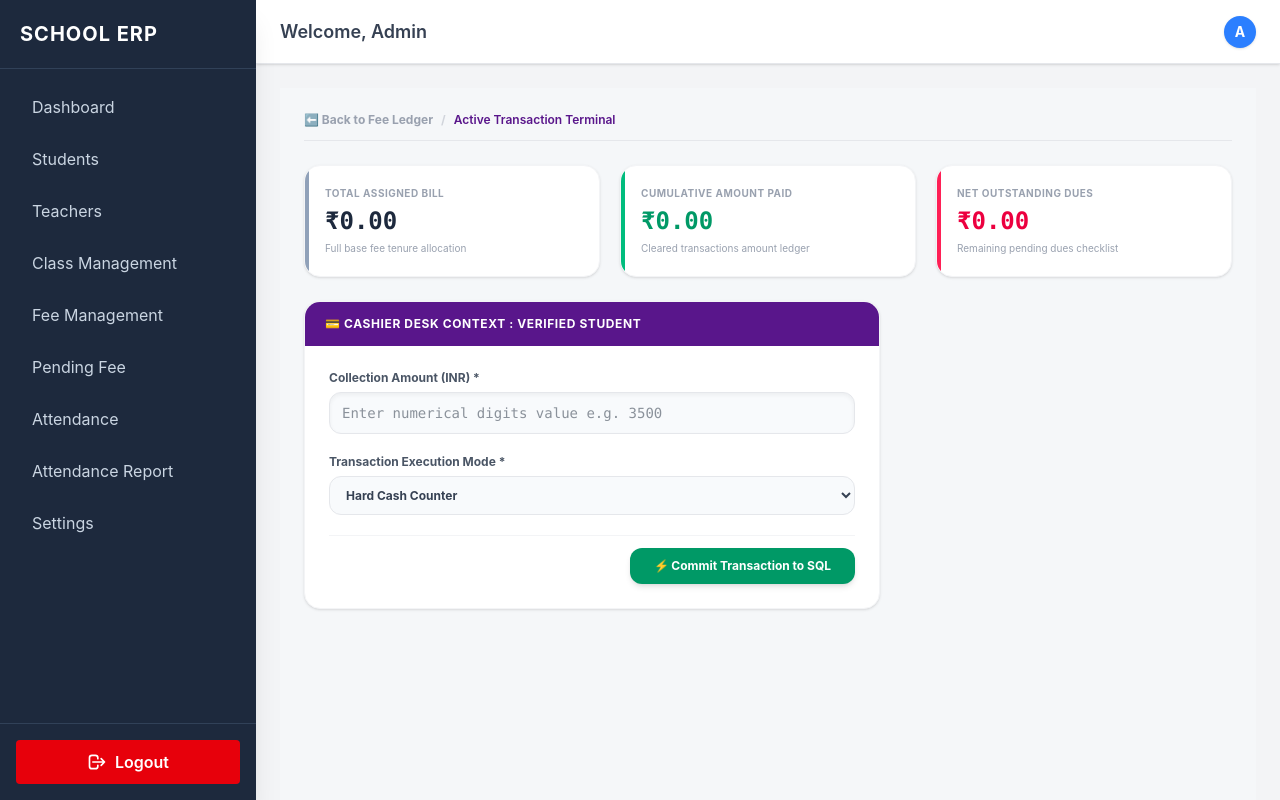
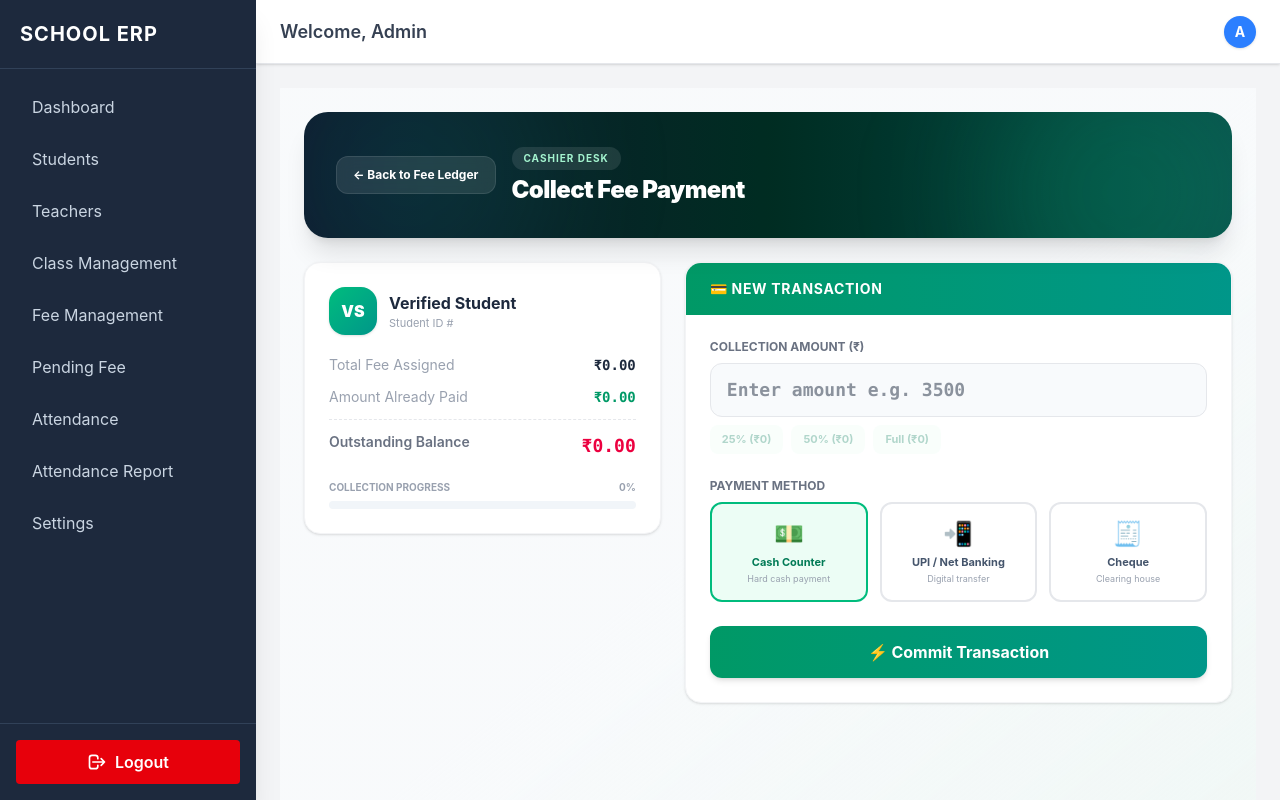
Before and after one commit to saifofficial0778-svg/school-erp-system, a React (Vite) app in the folder school-erp-frontend/: page /fee-collection in a window 1280 px wide. Built offline with nearby package versions, Linux system fonts and the light colour scheme; sample sign-in values are in the browser's storage.

Commit message:
UI change of fee collection

```diff
--- a/school-erp-frontend/src/pages/FeeCollection.jsx
+++ b/school-erp-frontend/src/pages/FeeCollection.jsx
@@ -3,9 +3,8 @@ import API from '../services/api';
 
 const FeeCollection = () => {
   const [loading, setLoading] = useState(false);
+  const [success, setSuccess] = useState(null); // holds receipt data after successful payment
 
-
-  // Unified state layout for structured parsing
   const [studentInfo, setStudentInfo] = useState({
     id: '',
     name: '',
@@ -17,14 +16,12 @@ const FeeCollection = () => {
   const [collectAmount, setCollectAmount] = useState('');
   const [paymentMode, setPaymentMode] = useState('cash');
 
-  // 🔥 SAFE PARAMETERS EXTRACTION LIFECYCLE
   useEffect(() => {
     const params = new URLSearchParams(window.location.search);
 
     const sId = params.get('studentId') || '';
     const name = params.get('name') || 'Verified Student';
 
-    // String ko clean Float numbers me transform karna mandatory h parse mapping ke liye
     const total = parseFloat(params.get('total')) || 0;
     const paid = parseFloat(params.get('paid')) || 0;
     const calculatedBalance = total - paid;
@@ -38,7 +35,18 @@ const FeeCollection = () => {
     });
   }, []);
 
-  // SQL transaction committer
+  const quickAmounts = [
+    { label: '25%', value: Math.round(studentInfo.balance * 0.25) },
+    { label: '50%', value: Math.round(studentInfo.balance * 0.5) },
+    { label: 'Full', value: studentInfo.balance },
+  ];
+
+  const paymentMethods = [
+    { id: 'cash', label: 'Cash Counter', icon: '💵', sub: 'Hard cash payment' },
+    { id: 'online', label: 'UPI / Net Banking', icon: '📲', sub: 'Digital transfer' },
+    { id: 'cheque', label: 'Cheque', icon: '🧾', sub: 'Clearing house' },
+  ];
+
   const handleTransactionSubmit = async (e) => {
     e.preventDefault();
     const amount = parseFloat(collectAmount);
@@ -54,134 +62,243 @@ const FeeCollection = () => {
       setLoading(true);
       const nextPaidTotal = studentInfo.amountPaid + amount;
       const calculatedStatus = nextPaidTotal >= studentInfo.totalBill ? 'paid' : 'partially_paid';
+      const txnId = `TXN_${Date.now()}`;
 
-      // Live payload model keys matching your fees table schema exactly
       const payload = {
         studentId: parseInt(studentInfo.id),
         amount_paid: amount,
         payment_mode: paymentMode,
-        transaction_id: `TXN_${Date.now()}`
+        transaction_id: txnId
       };
 
-      console.log("Committing robust audit entry to database node...", payload);
       const res = await API.post('/fees', payload);
 
       if (res?.data?.success) {
-        alert("Fees transaction committed flawlessly! Ledger updated. 💳🎉");
-        window.location.href = '/fee-management'; // Return to index page desk
+        // ✅ Show an on-screen receipt instead of an alert + hard redirect
+        setSuccess({
+          amount,
+          txnId,
+          mode: paymentMode,
+          newBalance: studentInfo.balance - amount,
+          status: calculatedStatus
+        });
       } else {
         alert("Backend server side integration error!");
       }
       setLoading(false);
     } catch (error) {
       console.error("Payment registration submission rejection:", error.message);
-      alert("Database rejection or constraints network drop issue!");
+      alert(error.response?.data?.message || "Database rejection or constraints network drop issue!");
       setLoading(false);
     }
   };
 
+  const collectionRate = studentInfo.totalBill > 0
+    ? Math.round((studentInfo.amountPaid / studentInfo.totalBill) * 100)
+    : 0;
+
+  // ✅ SUCCESS / RECEIPT VIEW
+  if (success) {
+    return (
+      <div className="min-h-screen bg-gradient-to-br from-slate-50 via-slate-50 to-emerald-50/40 flex items-center justify-center p-6 font-sans">
+        <div className="bg-white rounded-3xl shadow-xl border border-gray-100 max-w-md w-full overflow-hidden">
+          <div className="bg-gradient-to-r from-emerald-600 to-teal-600 p-8 text-center">
+            <div className="w-16 h-16 bg-white/20 rounded-full flex items-center justify-center mx-auto mb-3">
+              <svg className="w-8 h-8 text-white" fill="none" stroke="currentColor" viewBox="0 0 24 24">
+                <path strokeLinecap="round" strokeLinejoin="round" strokeWidth={2.5} d="M5 13l4 4L19 7" />
+              </svg>
+            </div>
+            <h2 className="text-xl font-black text-white">Payment Successful</h2>
+            <p className="text-emerald-100 text-xs mt-1">Transaction committed to ledger</p>
+          </div>
+
+          <div className="p-6 space-y-4">
+            <div className="flex justify-between text-sm">
+              <span className="text-gray-400">Student</span>
+              <span className="font-bold text-slate-800">{studentInfo.name}</span>
+            </div>
+            <div className="flex justify-between text-sm">
+              <span className="text-gray-400">Amount Paid</span>
+              <span className="font-black text-emerald-600 font-mono text-lg">₹{success.amount.toLocaleString('en-IN')}</span>
+            </div>
+            <div className="flex justify-between text-sm">
+              <span className="text-gray-400">Payment Mode</span>
+              <span className="font-bold text-slate-700 capitalize">{success.mode}</span>
+            </div>
+            <div className="flex justify-between text-sm">
+              <span className="text-gray-400">Transaction ID</span>
+              <span className="font-mono text-slate-500 text-xs">{success.txnId}</span>
+            </div>
+            <div className="flex justify-between text-sm pt-3 border-t border-dashed border-gray-200">
+              <span className="text-gray-400">Remaining Balance</span>
+              <span className={`font-black font-mono ${success.newBalance > 0 ? 'text-rose-600' : 'text-emerald-600'}`}>
+                ₹{success.newBalance.toLocaleString('en-IN')}
+              </span>
+            </div>
+
+            <button
+              onClick={() => window.location.href = '/fees'}
+              className="w-full bg-gradient-to-r from-emerald-600 to-teal-600 hover:from-emerald-700 hover:to-teal-700 text-white font-bold text-sm py-3 rounded-xl shadow-md transition-all mt-2"
+            >
+              Back to Fee Ledger
+            </button>
+          </div>
+        </div>
+      </div>
+    );
+  }
+
   return (
-    <div className="space-y-6 p-6 bg-slate-50/50 min-h-screen font-sans">
+    <div className="space-y-6 p-6 bg-gradient-to-br from-slate-50 via-slate-50 to-emerald-50/40 min-h-screen font-sans">
 
-      {/* Top Header Back links navigation routing alignment */}
-      <div className="flex items-center space-x-2 text-xs font-bold border-b border-gray-200 pb-3">
-        <button
-          onClick={() => window.location.href = '/fee-management'}
-          className="text-gray-400 hover:text-slate-800 transition-all cursor-pointer"
-        >
-          ⬅️ Back to Fee Ledger
-        </button>
-        <span className="text-gray-300">/</span>
-        <span className="text-purple-900 font-semibold">Active Transaction Terminal</span>
+      {/* 🎯 HERO HEADER */}
+      <div className="relative overflow-hidden rounded-3xl bg-gradient-to-r from-slate-900 via-emerald-950 to-teal-900 p-8 shadow-xl">
+        <div className="absolute -top-16 -right-10 w-72 h-72 bg-emerald-500/20 rounded-full blur-3xl"></div>
+        <div className="absolute -bottom-20 -left-10 w-72 h-72 bg-teal-400/10 rounded-full blur-3xl"></div>
+
+        <div className="relative flex items-center gap-4">
+          {/* ✅ FIX: '/fee-management' route exist nahi karti, sahi route '/fees' hai */}
+          <button
+            onClick={() => window.location.href = '/fees'}
+            className="bg-white/10 hover:bg-white/20 backdrop-blur-sm border border-white/10 text-white text-xs font-bold px-4 py-2.5 rounded-xl transition-all"
+          >
+            ← Back to Fee Ledger
+          </button>
+          <div>
+            <span className="inline-block px-3 py-1 rounded-full bg-white/10 text-emerald-200 text-[10px] font-bold uppercase tracking-widest mb-1">
+              Cashier Desk
+            </span>
+            <h1 className="text-2xl font-black text-white tracking-tight">Collect Fee Payment</h1>
+          </div>
+        </div>
       </div>
 
-      {/* 📊 PREMIUM ANALYTICS LEDGER BLOCKS (No More NaN Strings!) */}
-      <div className="grid grid-cols-1 sm:grid-cols-3 gap-5">
+      <div className="grid grid-cols-1 lg:grid-cols-5 gap-6">
 
-        {/* Card 1: Total Fees */}
-        <div className="bg-white p-5 rounded-2xl border border-gray-100 shadow-sm relative overflow-hidden">
-          <div className="absolute top-0 left-0 w-1 h-full bg-slate-400"></div>
-          <span className="text-[10px] font-bold text-gray-400 uppercase tracking-wider block">Total Assigned Bill</span>
-          <h4 className="text-2xl font-black text-slate-800 font-mono mt-1">
-            ₹{studentInfo.totalBill.toLocaleString('en-IN', { minimumFractionDigits: 2 })}
-          </h4>
-          <p className="text-[10px] text-gray-400 mt-1">Full base fee tenure allocation</p>
+        {/* LEFT: Student bill summary */}
+        <div className="lg:col-span-2 space-y-5">
+          <div className="bg-white rounded-2xl border border-gray-100 shadow-sm p-6">
+            <div className="flex items-center gap-3 mb-5">
+              <div className="w-12 h-12 rounded-2xl bg-gradient-to-br from-emerald-500 to-teal-600 flex items-center justify-center text-white font-black shadow-sm">
+                {(studentInfo.name || '?').split(' ').filter(Boolean).slice(0, 2).map(w => w[0]).join('').toUpperCase()}
+              </div>
+              <div>
+                <p className="font-bold text-slate-800">{studentInfo.name || 'Loading...'}</p>
+                <p className="text-[11px] text-gray-400">Student ID #{studentInfo.id}</p>
+              </div>
+            </div>
+
+            <div className="space-y-3 text-sm">
+              <div className="flex justify-between">
+                <span className="text-gray-400">Total Fee Assigned</span>
+                <span className="font-bold text-slate-800 font-mono">₹{studentInfo.totalBill.toLocaleString('en-IN', { minimumFractionDigits: 2 })}</span>
+              </div>
+              <div className="flex justify-between">
+                <span className="text-gray-400">Amount Already Paid</span>
+                <span className="font-bold text-emerald-600 font-mono">₹{studentInfo.amountPaid.toLocaleString('en-IN', { minimumFractionDigits: 2 })}</span>
+              </div>
+              <div className="flex justify-between pt-3 border-t border-dashed border-gray-200">
+                <span className="text-gray-500 font-semibold">Outstanding Balance</span>
+                <span className="font-black text-rose-600 font-mono text-lg">₹{studentInfo.balance.toLocaleString('en-IN', { minimumFractionDigits: 2 })}</span>
+              </div>
+            </div>
+
+            <div className="mt-5">
+              <div className="flex justify-between text-[10px] font-bold text-gray-400 uppercase mb-1.5">
+                <span>Collection Progress</span>
+                <span>{collectionRate}%</span>
+              </div>
+              <div className="w-full bg-slate-100 rounded-full h-2 overflow-hidden">
+                <div
+                  className="h-full bg-gradient-to-r from-emerald-400 to-teal-500 rounded-full transition-all duration-700"
+                  style={{ width: `${Math.min(collectionRate, 100)}%` }}
+                ></div>
+              </div>
+            </div>
+          </div>
         </div>
 
-        {/* Card 2: Cumulative Amount Paid */}
-        <div className="bg-white p-5 rounded-2xl border border-gray-100 shadow-sm relative overflow-hidden">
-          <div className="absolute top-0 left-0 w-1 h-full bg-emerald-500"></div>
-          <span className="text-[10px] font-bold text-gray-400 uppercase tracking-wider block">Cumulative Amount Paid</span>
-          <h4 className="text-2xl font-black text-emerald-600 font-mono mt-1">
-            ₹{studentInfo.amountPaid.toLocaleString('en-IN', { minimumFractionDigits: 2 })}
-          </h4>
-          <p className="text-[10px] text-gray-400 mt-1">Cleared transactions amount ledger</p>
-        </div>
+        {/* RIGHT: Payment form */}
+        <div className="lg:col-span-3">
+          <div className="bg-white rounded-2xl border border-gray-100 shadow-sm overflow-hidden">
+            <div className="bg-gradient-to-r from-emerald-600 to-teal-600 px-6 py-4">
+              <h3 className="text-sm font-bold text-white uppercase tracking-wider">💳 New Transaction</h3>
+            </div>
 
-        {/* Card 3: Safe Outstanding Balance */}
-        <div className="bg-white p-5 rounded-2xl border border-gray-100 shadow-sm relative overflow-hidden">
-          <div className="absolute top-0 left-0 w-1 h-full bg-rose-500"></div>
-          <span className="text-[10px] font-bold text-gray-400 uppercase tracking-wider block">Net Outstanding Dues</span>
-          <h4 className="text-2xl font-black text-rose-600 font-mono mt-1">
-            ₹{studentInfo.balance.toLocaleString('en-IN', { minimumFractionDigits: 2 })}
-          </h4>
-          <p className="text-[10px] text-gray-400 mt-1">Remaining pending dues checklist</p>
+            <form onSubmit={handleTransactionSubmit} className="p-6 space-y-6">
+
+              {/* Amount input with quick-select chips */}
+              <div>
+                <label className="block text-xs font-bold text-gray-500 uppercase mb-2">Collection Amount (₹)</label>
+                <input
+                  type="number"
+                  step="any"
+                  placeholder="Enter amount e.g. 3500"
+                  value={collectAmount}
+                  onChange={(e) => setCollectAmount(e.target.value)}
+                  className="w-full bg-slate-50 border border-gray-200 px-4 py-3 rounded-xl focus:outline-none focus:ring-2 focus:ring-emerald-500 focus:bg-white text-slate-800 font-mono text-lg font-bold transition-all"
+                  required
+                />
+                <div className="flex gap-2 mt-2">
+                  {quickAmounts.map(q => (
+                    <button
+                      key={q.label}
+                      type="button"
+                      onClick={() => setCollectAmount(q.value)}
+                      disabled={q.value <= 0}
+                      className="text-[11px] font-bold px-3 py-1.5 rounded-lg bg-emerald-50 text-emerald-700 hover:bg-emerald-100 disabled:opacity-30 disabled:cursor-not-allowed transition-all"
+                    >
+                      {q.label} (₹{q.value.toLocaleString('en-IN')})
+                    </button>
+                  ))}
+                </div>
+              </div>
+
+              {/* Payment method cards */}
+              <div>
+                <label className="block text-xs font-bold text-gray-500 uppercase mb-2">Payment Method</label>
+                <div className="grid grid-cols-3 gap-3">
+                  {paymentMethods.map(method => (
+                    <button
+                      key={method.id}
+                      type="button"
+                      onClick={() => setPaymentMode(method.id)}
+                      className={`p-3.5 rounded-xl border-2 text-center transition-all ${
+                        paymentMode === method.id
+                          ? 'border-emerald-500 bg-emerald-50'
+                          : 'border-gray-200 bg-white hover:border-emerald-200'
+                      }`}
+                    >
+                      <div className="text-2xl mb-1">{method.icon}</div>
+                      <p className={`text-[11px] font-bold ${paymentMode === method.id ? 'text-emerald-700' : 'text-slate-600'}`}>{method.label}</p>
+                      <p className="text-[9px] text-gray-400 mt-0.5">{method.sub}</p>
+                    </button>
+                  ))}
+                </div>
+              </div>
+
+              <button
+                type="submit"
+                disabled={loading}
+                className="w-full bg-gradient-to-r from-emerald-600 to-teal-600 hover:from-emerald-700 hover:to-teal-700 disabled:from-slate-300 disabled:to-slate-300 text-white font-bold py-3.5 rounded-xl transition-all shadow-md flex items-center justify-center gap-2"
+              >
+                {loading ? (
+                  <>
+                    <svg className="w-4 h-4 animate-spin" fill="none" viewBox="0 0 24 24">
+                      <circle className="opacity-25" cx="12" cy="12" r="10" stroke="currentColor" strokeWidth="4" />
+                      <path className="opacity-75" fill="currentColor" d="M4 12a8 8 0 018-8V0C5.373 0 0 5.373 0 12h4z" />
+                    </svg>
+                    Processing...
+                  </>
+                ) : (
+                  <>⚡ Commit Transaction</>
+                )}
+              </button>
+            </form>
+          </div>
         </div>
 
       </div>
-
-      {/* Interactive Operational Form Container Desk */}
-      <div className="bg-white rounded-2xl border border-gray-100 shadow-sm overflow-hidden max-w-xl">
-        <div className="bg-purple-900 px-5 py-3.5">
-          <h3 className="text-xs font-bold text-white uppercase tracking-wider">
-            💳 Cashier Desk Context : {studentInfo.name || "Loading Name..."}
-          </h3>
-        </div>
-
-        <form onSubmit={handleTransactionSubmit} className="p-6 space-y-5 text-xs">
-
-          {/* Amount Input */}
-          <div>
-            <label className="block text-gray-600 font-bold mb-1.5">Collection Amount (INR) *</label>
-            <input
-              type="number"
-              step="any"
-              placeholder="Enter numerical digits value e.g. 3500"
-              value={collectAmount}
-              onChange={(e) => setCollectAmount(e.target.value)}
-              className="w-full bg-slate-50 border border-gray-200 px-3 py-2.5 rounded-xl focus:outline-none focus:border-purple-600 text-gray-800 font-mono text-sm shadow-inner transition-all"
-              required
-            />
-          </div>
-
-          {/* Mode Selector */}
-          <div>
-            <label className="block text-gray-600 font-bold mb-1.5">Transaction Execution Mode *</label>
-            <select
-              value={paymentMode}
-              onChange={(e) => setPaymentMode(e.target.value)}
-              className="w-full bg-slate-50 border border-gray-200 px-3 py-2.5 rounded-xl font-bold focus:outline-none outline-none cursor-pointer text-gray-700 transition-all"
-            >
-              <option value="cash">Hard Cash Counter</option>
-              <option value="online">Net Banking / UPI Gateway</option>
-              <option value="cheque">Clearing House Cheque</option>
-            </select>
-          </div>
-
-          {/* Footer Submit action items */}
-          <div className="flex justify-end pt-3 border-t border-gray-100">
-            <button
-              type="submit"
-              disabled={loading}
-              className="bg-emerald-600 hover:bg-emerald-700 disabled:bg-slate-300 text-white font-bold py-2.5 px-6 rounded-xl transition-all shadow-md active:scale-95 cursor-pointer"
-            >
-              {loading ? "Processing Ledger..." : "⚡ Commit Transaction to SQL"}
-            </button>
-          </div>
-
-        </form>
-      </div>
-
     </div>
   );
 };
```
